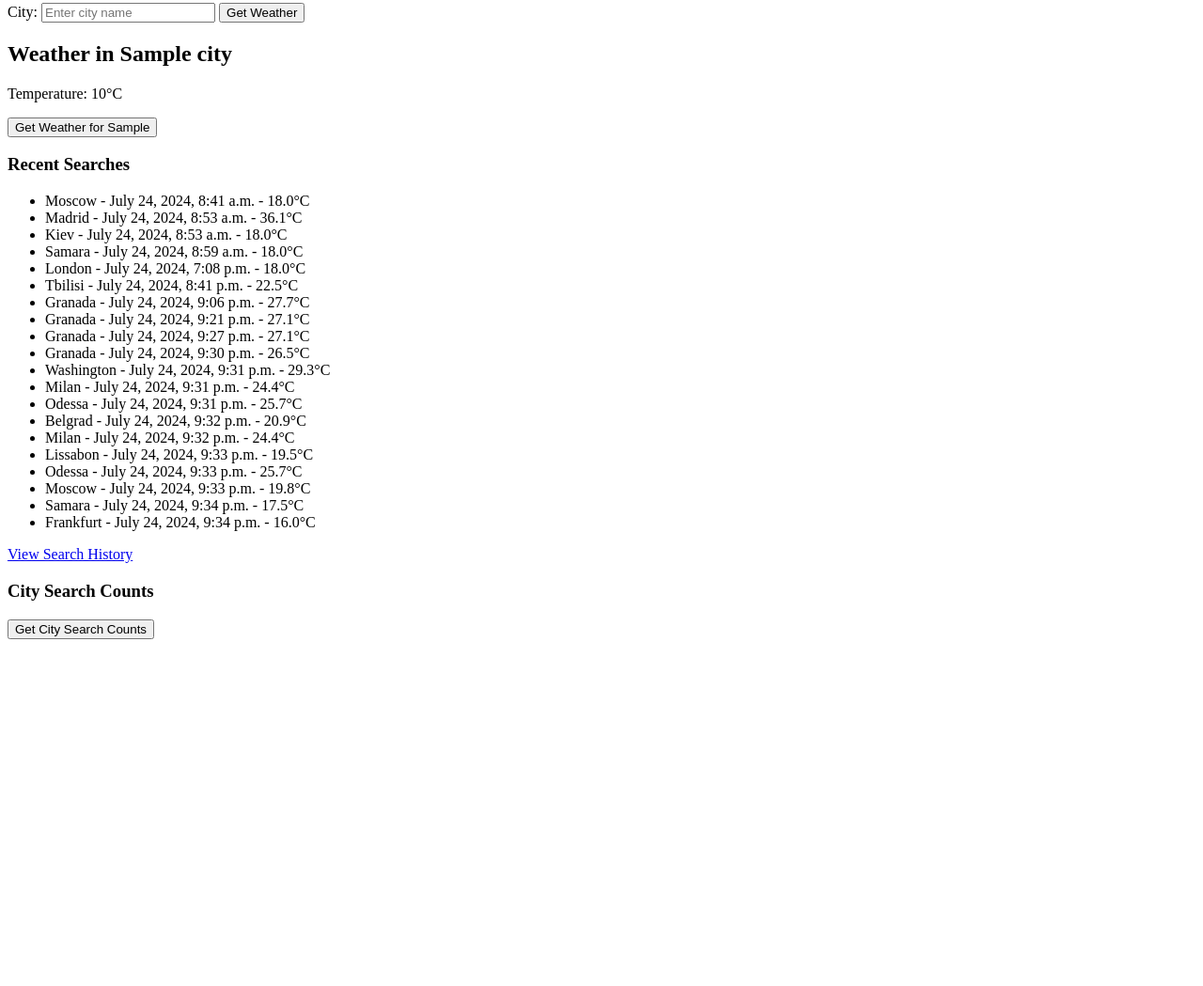
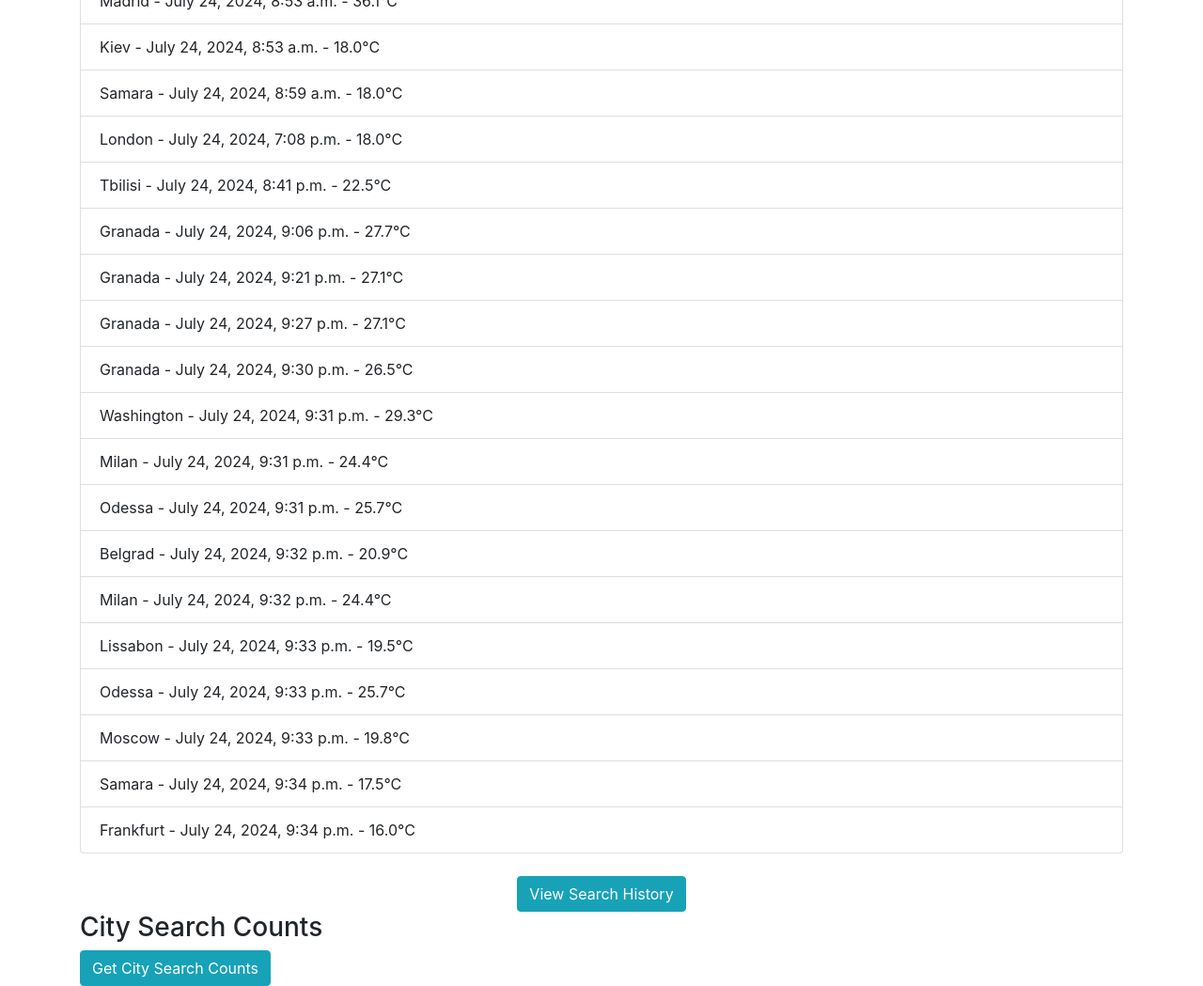
Before and after one commit to LipkiyPetrucho/weather, a Django app: template weather_project/weather/templates/weather.html in a window 1280 px wide. Shown: the part 415-1464 px from the top of the page at 94% size. Before the commit the page ends 1095 px from the top, so only its background shows below. Run offline with Django 5.2, Linux system fonts and the light colour scheme; data comes from the database, SQL or seed files in the repository; both versions use the stored data as it was after the commit; the template is opened without the code that fills it: values that come from a table or form of the project are taken from there, most other values are stand-ins (such as "Sample title", 1, 10 or a date in 2020); some libraries are stand-ins or nearby versions.

Commit message:
Icons and bootstrap styles added

```diff
--- a/weather_project/requirements.txt
+++ b/weather_project/requirements.txt
@@ -7,6 +7,7 @@ Django==5.0.7
 djangorestframework==3.15.2
 djangorestframework-simplejwt==5.3.1
 flatbuffers==24.3.25
+fontawesome==5.10.1.post1
 gunicorn==22.0.0
 idna==3.7
 openmeteo_requests==1.2.1
--- a/weather_project/weather/templates/weather.html
+++ b/weather_project/weather/templates/weather.html
@@ -2,20 +2,24 @@
 <html>
 <head>
     <title>Weather</title>
+    <link rel="stylesheet" href="https://stackpath.bootstrapcdn.com/bootstrap/4.5.2/css/bootstrap.min.css">
+    <link rel="stylesheet" href="https://use.fontawesome.com/releases/v5.15.4/css/all.css">
     <link rel="stylesheet" href="https://code.jquery.com/ui/1.12.1/themes/base/jquery-ui.css">
     <script src="https://code.jquery.com/jquery-3.6.0.min.js"></script>
     <script src="https://code.jquery.com/ui/1.12.1/jquery-ui.min.js"></script>
 </head>
-<body>
-    <h1>Weather in {{ city }}</h1>
-    <p>Temperature: {{ weather_data.current_temperature }}°C</p>
-    <img src="http://openweathermap.org/img/wn/{{ weather_data.icon }}@2x.png" alt="Weather icon">
+<body class="container mt-5">
+    <h1 class="text-center">Weather in {{ city }}</h1>
+    <div class="text-center">
+      <i class="fas fa-cloud-sun"></i>
+      <p>Temperature: {{ weather_data.current_temperature }}°C</p>
+    </div>
 
-    <form method="post" action="/weather/">
+    <form method="post" action="/weather/" class="form-inline justify-content-center my-4">
         {% csrf_token %}
-        <label for="city">City:</label>
-        <input id="city" name="city" type="text" placeholder="Enter city name">
-        <button type="submit">Get Weather</button>
+        <i class="fas fa-city"></i>
+        <input id="city" name="city" type="text" class="form-control mr-2" placeholder="Enter city name">
+        <button type="submit" class="btn btn-info">Get Weather</button>
     </form>
     <script>
         $(function() {
@@ -34,17 +38,14 @@
         });
     </script>
 
-    {% if weather_data %}
-    <h2>Weather in {{ weather_data.city }}</h2>
-    <p>Temperature: {{ weather_data.current_temperature }}°C</p>
-    {% endif %}
-
     {% if message %}
-    <p>{{ message }}</p>
+    <div class="alert alert-info text-center">{{ message }}</div>
     {% endif %}
 
     {% if last_city %}
-        <button onclick="getWeatherForLastCity()">Get Weather for {{ last_city }}</button>
+    <div class="text-center mb-4">
+        <button onclick="getWeatherForLastCity()" class="btn btn-info">Get Weather for {{ last_city }}</button>
+    </div>
     {% endif %}
 
     <script>
@@ -70,18 +71,21 @@
             form.submit();
         }
     </script>
+    <div class="recent-searches">
+        <h3>Recent Searches</h3>
+        <ul class="list-group">
+            {% for city in recent_cities %}
+            <li class="list-group-item">{{ city.city }} - {{ city.search_date }} - {{ city.temperature }}°C</li>
+            {% endfor %}
+        </ul>
+    </div>
 
-    <h3>Recent Searches</h3>
-    <ul>
-        {% for city in recent_cities %}
-        <li>{{ city.city }} - {{ city.search_date }} - {{ city.temperature }}°C</li>
-        {% endfor %}
-    </ul>
-
-    <a href="{% url 'search_history' %}">View Search History</a>
+    <div class="text-center mt-4">
+      <a href="{% url 'search_history' %}" class="btn btn-info">View Search History</a>
+    </div>
 
     <h3>City Search Counts</h3>
-    <button onclick="fetchCitySearchCounts()">Get City Search Counts</button>
+    <button onclick="fetchCitySearchCounts()" class="btn btn-info">Get City Search Counts</button>
     <div id="city-search-counts"></div>
 
     <script>
--- a/weather_project/weather_project/settings.py
+++ b/weather_project/weather_project/settings.py
@@ -103,6 +103,7 @@ USE_TZ = True
 # https://docs.djangoproject.com/en/5.0/howto/static-files/
 
 STATIC_URL = 'static/'
+STATIC_ROOT = os.path.join(BASE_DIR, 'static')
 
 # Default primary key field type
 # https://docs.djangoproject.com/en/5.0/ref/settings/#default-auto-field
```
Also changed, not shown: weather_project/db.sqlite3, 1 other file.
